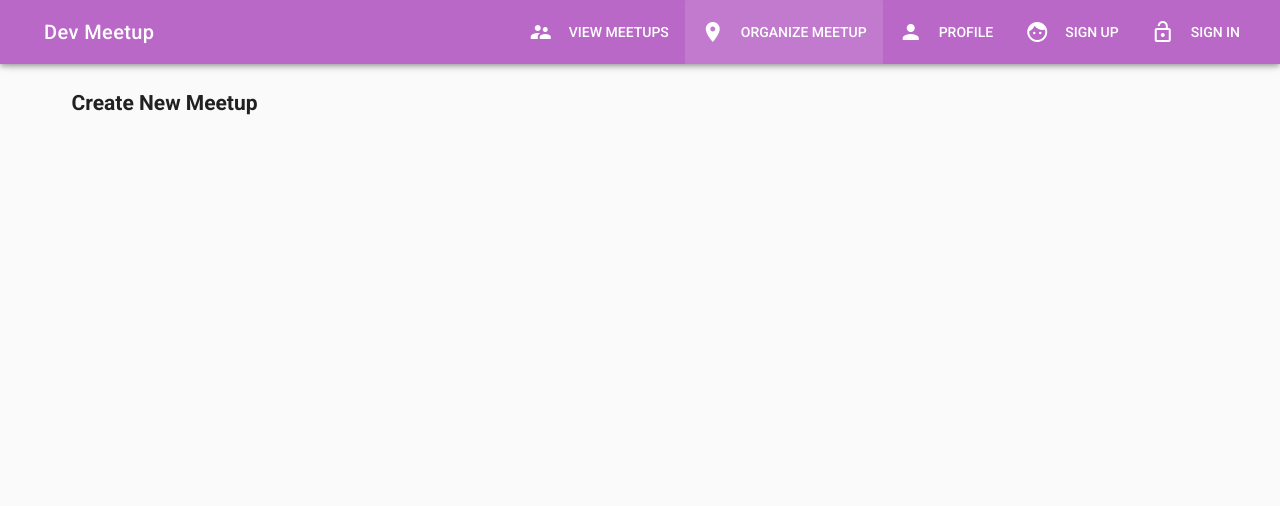
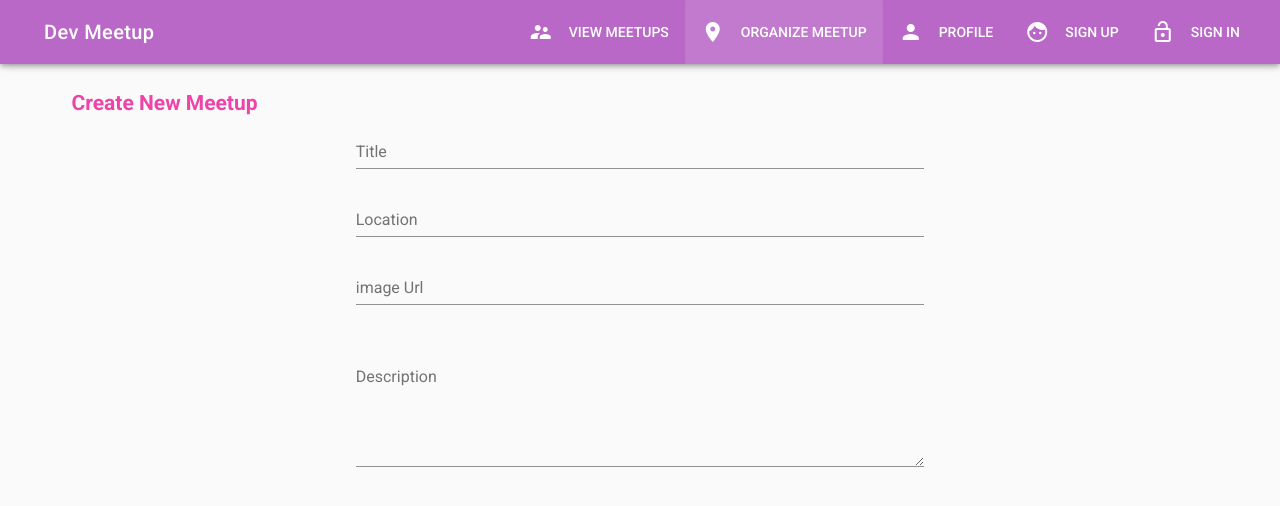
Before and after one commit to mubarak23/Devmeetup-App, a Vue app: page /meetup/new in a window 1280 px wide. Shown: the top 506 px of the page. Built offline with nearby package versions, Linux system fonts and the light colour scheme.

Commit message:
bind our form data with the vue instance

```diff
--- a/src/components/Meetup/CreateMeetup.vue
+++ b/src/components/Meetup/CreateMeetup.vue
@@ -2,9 +2,70 @@
 <v-container>
 	<v-layout row>
 		<v-flex xs12>
-			<h2>Create New Meetup</h2>
+			<h2 class="primary--text">Create New Meetup</h2>
+		</v-flex>
+	</v-layout>
+	<v-layout row>
+		<v-flex xs12>
+			<form>
+				<v-layout row>
+					<v-flex xs12 sm6 offset-sm3>
+						<v-text-field
+						name="title"
+						label="Title"
+						v-model="title"
+						id="title"></v-text-field>
+					</v-flex>
+				</v-layout>
+				<v-layout row>
+					<v-flex xs12 sm6 offset-sm3>
+						<v-text-field
+						name="location"
+						v-model="location"
+						 label="Location"
+						 id="location"></v-text-field>
+					</v-flex>
+				</v-layout>
+				<v-layout row>
+					<v-flex xs12 sm6 offset-sm3>
+						<v-text-field
+						name="imageUrl"
+						v-model="imageUrl"
+						 label="image Url"
+						 id="image-url"></v-text-field>
+					</v-flex>
+				</v-layout>
+				<v-layout row>
+					<v-flex xs12 sm6 offset-sm3>
+						<img :src="imageUrl">
+					</v-flex>
+				</v-layout>
+				<v-layout row>
+					<v-flex xs12 sm6 offset-sm3>
+						<v-text-field
+						name="description"
+						 label="Description"
+						 multi-line
+						 v-model ="title"
+						 id="description"></v-text-field>
+					</v-flex>
+				</v-layout>
+			</form>
 		</v-flex>
 	</v-layout>
 </v-container>
 
 </template>
+
+<script>
+	export default {
+		data () {
+			return {
+				title: '',
+				location: '',
+				description: '',
+				imageUrl: ''
+			}
+		}
+	}
+</script>
```
